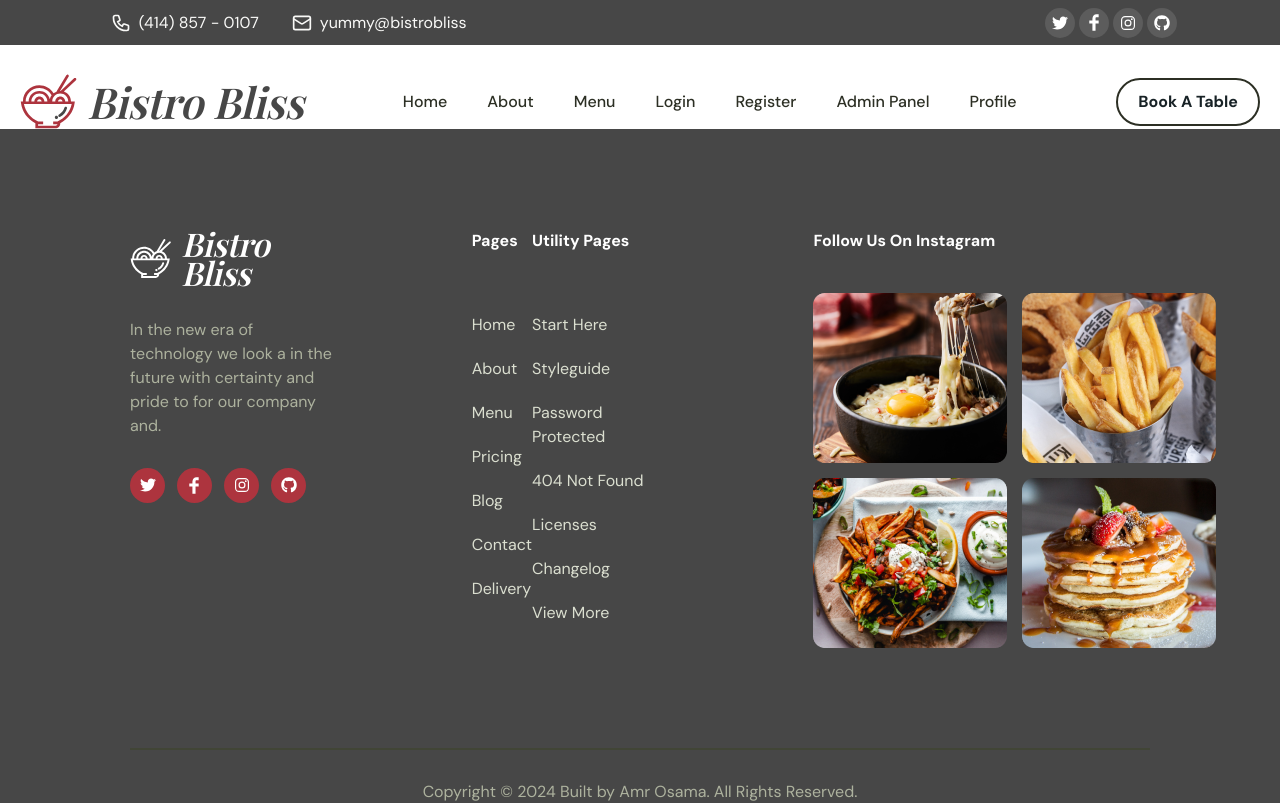
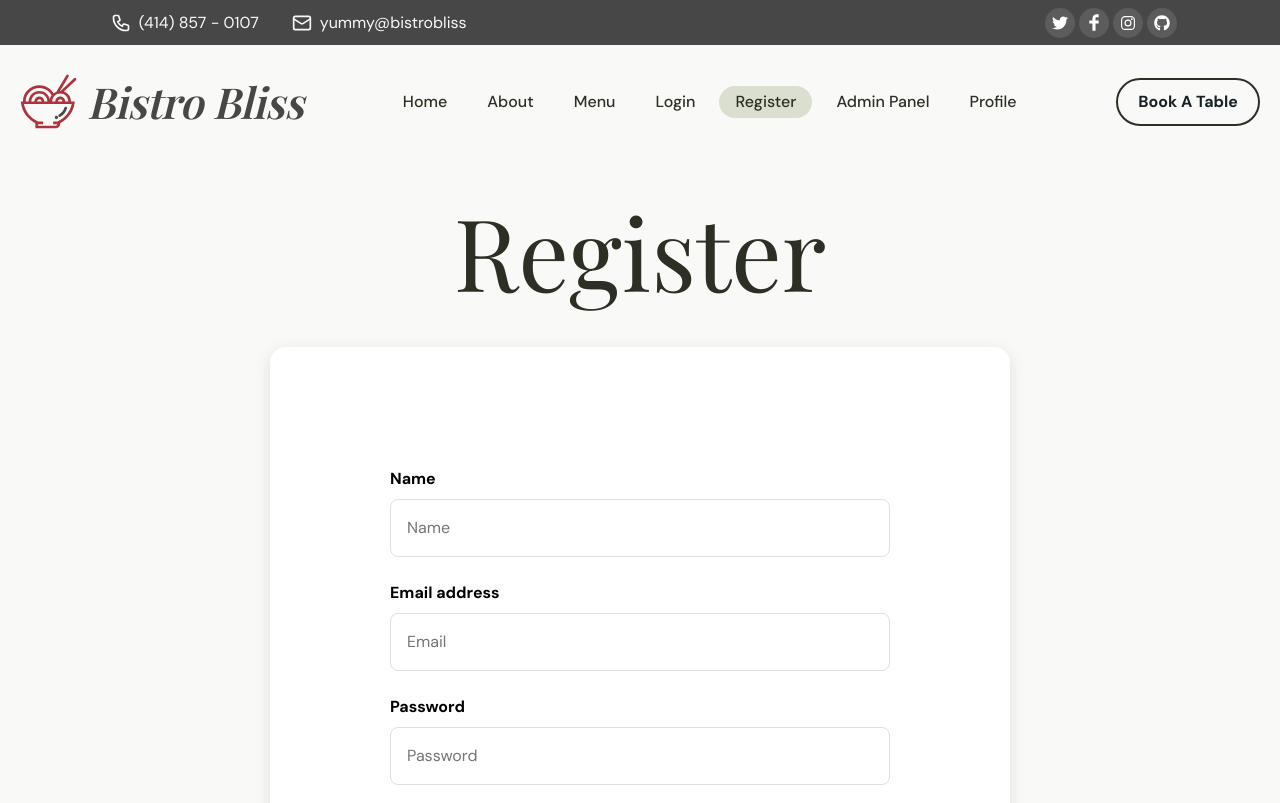
Before and after one commit to Amr-3009/front-end-final-project, a React (Create React App) app: page /user-register in a window 1280 px wide. Shown: the top 803 px of the page. Built offline with nearby package versions, Linux system fonts and the light colour scheme; a web font is replaced by a local one.

Commit message:
Update user login and registration routes to use more descriptive URLs

```diff
--- a/src/App.js
+++ b/src/App.js
@@ -22,11 +22,14 @@ function App() {
         <Route path="/about" element={<About />} />
         <Route path="/menu" element={<Menu />} />
         <Route path="/booking" element={<Booking />} />
-        <Route path="/register" element={<Register />} />
-        <Route path="/login" element={<Login />} />
+        <Route path="/user-register" element={<Register />} />
+        <Route path="/user-login" element={<Login />} />
         <Route path="/admin-panel" element={<AdminPanel />} />
         <Route path="/admin-panel/view-menu-items" element={<ViewMenuComp />} />
-        <Route path="/admin-panel/edit-menu-item/:id" element={<EditMenuComp />} />
+        <Route
+          path="/admin-panel/edit-menu-item/:id"
+          element={<EditMenuComp />}
+        />
       </Routes>
       <Footer />
     </>
--- a/src/Components/Navbar/Navbar.js
+++ b/src/Components/Navbar/Navbar.js
@@ -36,12 +36,12 @@ const Navbar = () => {
             </NavLink>
           </li>
           <li>
-            <NavLink className="hoverEff" to="/login">
+            <NavLink className="hoverEff" to="/user-login">
               Login
             </NavLink>
           </li>
           <li>
-            <NavLink className="hoverEff" to="/register">
+            <NavLink className="hoverEff" to="/user-register">
               Register
             </NavLink>
           </li>
--- a/src/Components/Signing/Login/LoginComp.js
+++ b/src/Components/Signing/Login/LoginComp.js
@@ -11,15 +11,18 @@ const LoginComp = () => {
         <form>
           <div className="form-group">
             <label htmlFor="email">Email address</label>
-            <input type="email" id="email" />
+            <input type="email" id="email" placeholder="Email" />
           </div>
           <div className="form-group">
             <label htmlFor="password">Password</label>
-            <input type="password" id="password" />
+            <input type="password" id="password" placeholder="Password" />
           </div>
           <button type="submit">Login</button>
           <p>
             Don't have an account? <Link to="/register">Register</Link>
+          </p>
+          <p>
+            Our admins kindly login <Link to="/admin-login">here</Link>
           </p>
         </form>
       </div>
--- a/src/Components/Signing/Register/RegisterComp.js
+++ b/src/Components/Signing/Register/RegisterComp.js
@@ -1,27 +1,65 @@
 import React from "react";
 import "../signing.css";
 import { Link } from "react-router-dom";
+import { useState } from "react";
+import axios from "axios";
 
 const RegisterComp = () => {
+  const [user, setUser] = useState({
+    name: "",
+    email: "",
+    password: "",
+  });
+  const hanldeRegister = () => {
+    axios
+      .post("http://127.0.0.1:8000/api/user-register", user)
+      .then((res) => {
+        console.log(res.data);
+      })
+      .catch((err) => console.log(err));
+  };
+  const preventDefault = (e) => {
+    e.preventDefault();
+  };
   return (
     <>
       <div className="filler"></div>
       <div className="sectionWrapper">
         <h1>Register</h1>
-        <form>
+        <form onSubmit={(e) => preventDefault(e)}>
           <div className="form-group">
             <label htmlFor="name">Name</label>
-            <input type="text" id="name" placeholder="Name" />
+            <input
+              type="text"
+              id="name"
+              placeholder="Name"
+              value={user.name}
+              onChange={(e) => setUser({ ...user, name: e.target.value })}
+            />
           </div>
           <div className="form-group">
             <label htmlFor="email">Email address</label>
-            <input type="email" id="email" placeholder="Email" />
+            <input
+              type="email"
+              id="email"
+              placeholder="Email"
+              value={user.email}
+              onChange={(e) => setUser({ ...user, email: e.target.value })}
+            />
           </div>
           <div className="form-group">
             <label htmlFor="password">Password</label>
-            <input type="password" id="password" placeholder="Password" />
+            <input
+              type="password"
+              id="password"
+              placeholder="Password"
+              value={user.password}
+              onChange={(e) => setUser({ ...user, password: e.target.value })}
+            />
           </div>
-          <button type="submit">Register</button>
+          <button type="submit" onClick={hanldeRegister}>
+            Register
+          </button>
           <p>
             Already have an account? <Link to="/login">Login</Link>
           </p>
```
